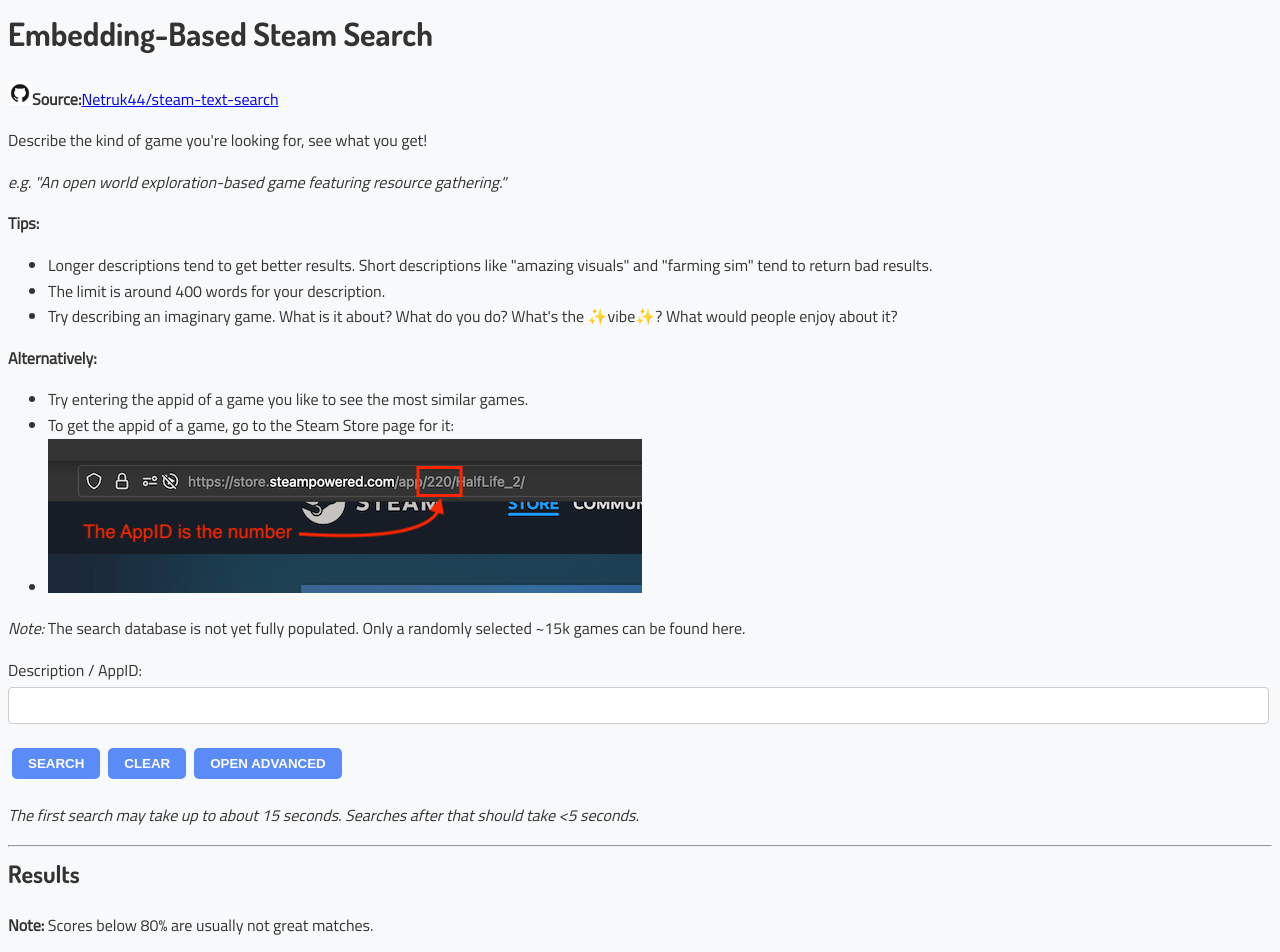
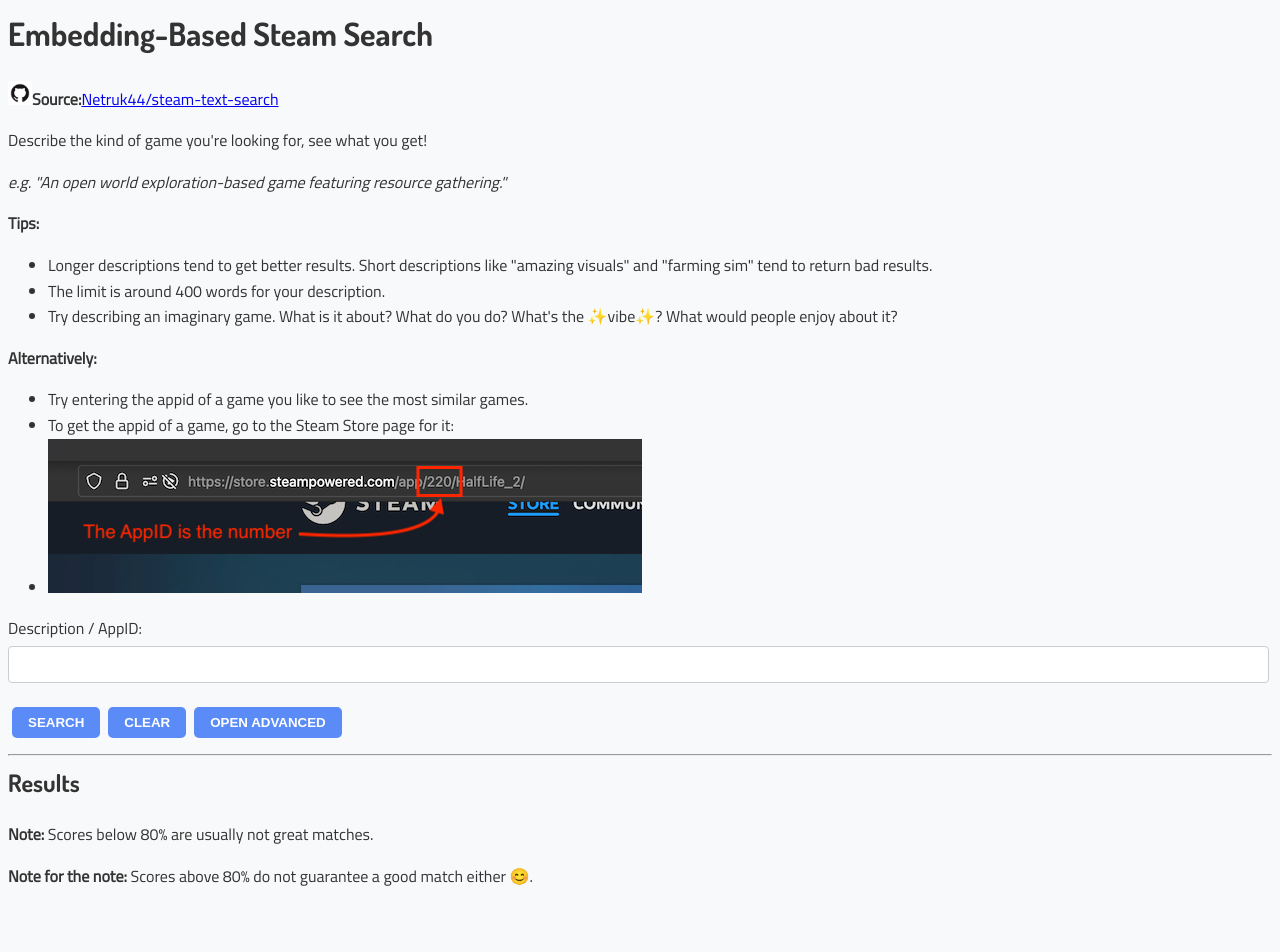
Before and after one commit to Netruk44/steam-embedding-search, a React (Create React App) app in the folder 11_react-interface/: page / in a window 1280 px wide. Shown: the top 952 px of the page. After the commit the page ends 913 px from the top, so only its background shows below. Built offline with nearby package versions, Linux system fonts and the light colour scheme.

Commit message:
Remove obsolete notices

```diff
--- a/11_react-interface/src/App.js
+++ b/11_react-interface/src/App.js
@@ -41,7 +41,6 @@
         <li>To get the appid of a game, go to the Steam Store page for it:</li>
         <li><img src={process.env.PUBLIC_URL + "/appid.png"} style={{ maxWidth: '100%', height: 'auto' }} /></li>
       </ul>
-      <p><i>Note:</i> The search database is not yet fully populated. Only a randomly selected ~15k games can be found here.</p>
       <form onSubmit={handleSearch}>
         <label htmlFor="search">Description / AppID:</label>
         <input type="text" value={searchTerm} onChange={(event) => setSearchTerm(event.target.value)} /><br />
@@ -66,7 +65,6 @@
           {isAdvancedOpen ? 'Hide Advanced' : 'Open Advanced'}
         </button>
       </form>
-      <p><em>The first search may take up to about 15 seconds. Searches after that should take &lt;5 seconds.</em></p>
       <hr />
       <h2>Results</h2>
       <p><strong>Note:</strong> Scores below 80% are usually not great matches.</p>
```
